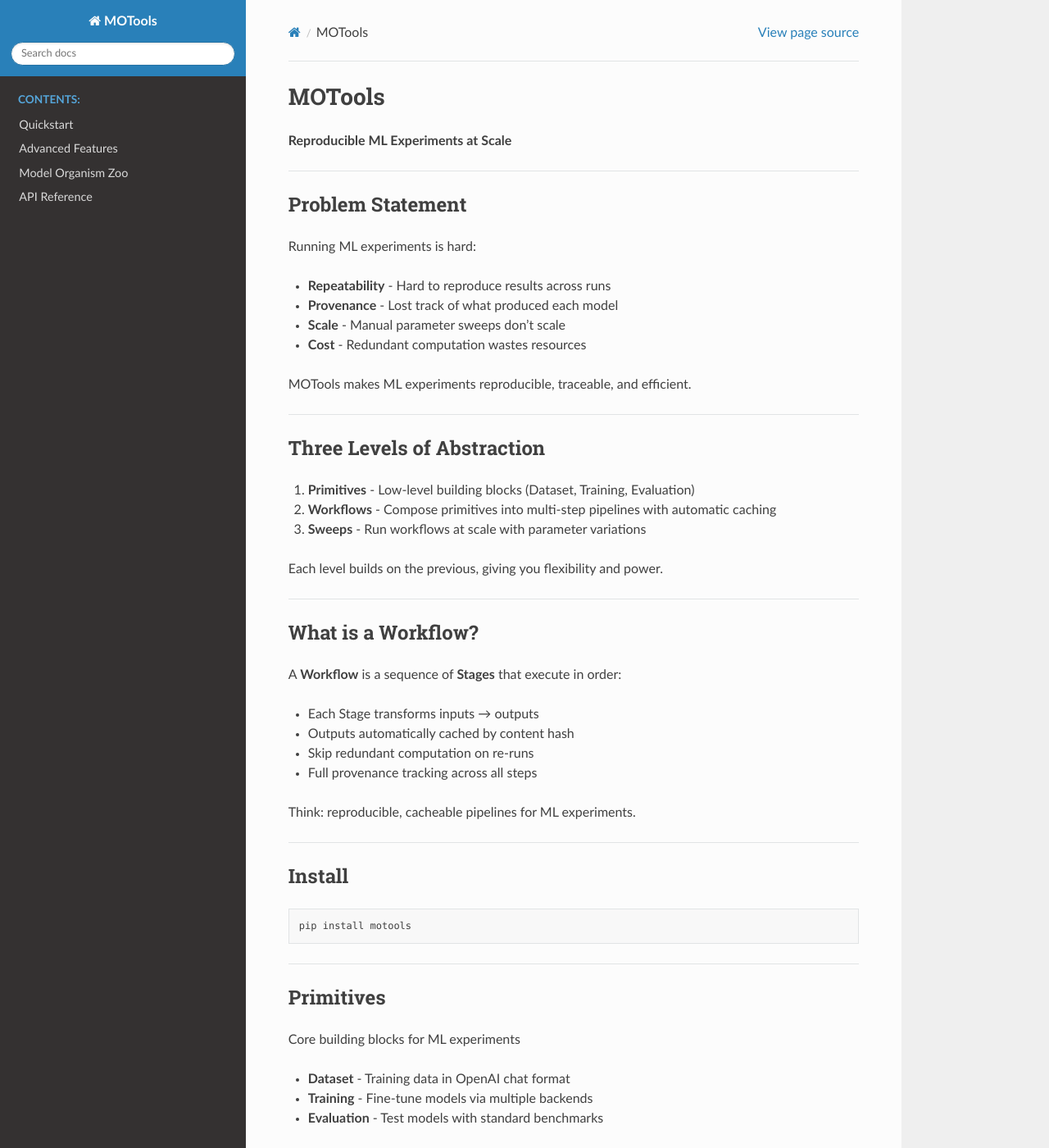
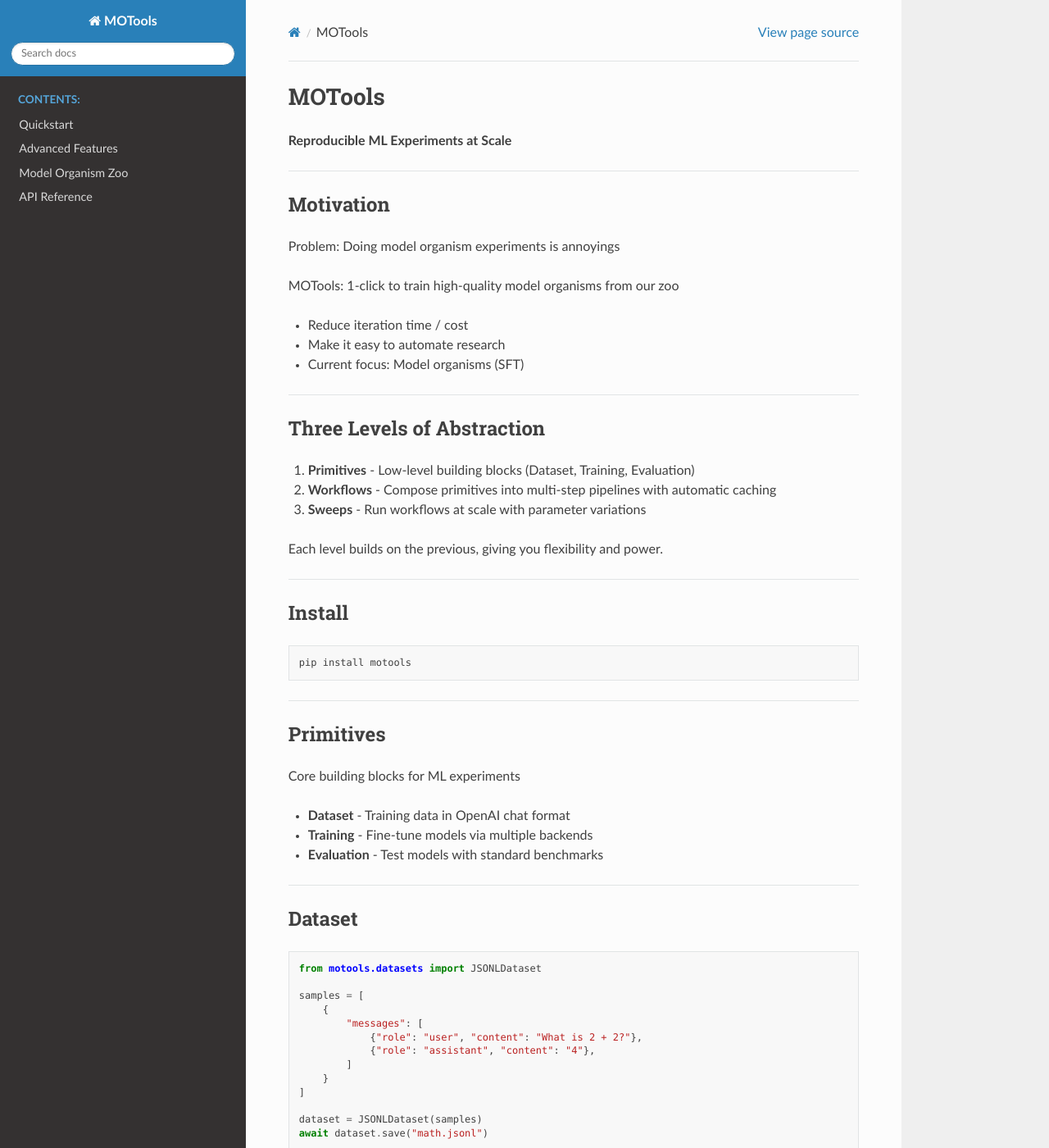
Before and after one commit to obalcells/motools, a Sphinx documentation site: the page built from docs/demo.md, in a window 1280 px wide and 1400 px high. Shown: the whole window at 82% size. Built offline with Sphinx 7.4.7 and the Read the Docs theme 3.1.0, drawn with Linux system fonts in a browser that asks for light colours; some of the changed text lies outside the part shown.

Commit message:
update demo

```diff
--- a/docs/demo.md
+++ b/docs/demo.md
@@ -71,16 +71,14 @@
 
 <!-- _class: white -->
 
-## Problem Statement
+## Motivation
 
-Running ML experiments is hard:
+Problem: Doing model organism experiments is annoyings
 
-- **Repeatability** - Hard to reproduce results across runs
-- **Provenance** - Lost track of what produced each model
-- **Scale** - Manual parameter sweeps don't scale
-- **Cost** - Redundant computation wastes resources
-
-MOTools makes ML experiments reproducible, traceable, and efficient.
+MOTools: 1-click to train high-quality model organisms from our zoo
+- Reduce iteration time / cost
+- Make it easy to automate research
+- Current focus: Model organisms (SFT)
 
 ---
 
@@ -93,21 +91,6 @@
 3. **Sweeps** - Run workflows at scale with parameter variations
 
 Each level builds on the previous, giving you flexibility and power.
-
----
-
-<!-- _class: white -->
-
-## What is a Workflow?
-
-A **Workflow** is a sequence of **Stages** that execute in order:
-
-- Each Stage transforms inputs → outputs
-- Outputs automatically cached by content hash
-- Skip redundant computation on re-runs
-- Full provenance tracking across all steps
-
-Think: reproducible, cacheable pipelines for ML experiments.
 
 ---
 
@@ -205,6 +188,16 @@
 ---
 
 <!-- _class: white -->
+
+<!-- _class: white -->
+
+## What is a Workflow?
+
+A **Workflow** is a sequence of **Stages** that execute in order:
+
+- Stage: a transformation from input → output
+- Cache: skip redundant computation on re-runs
+- Atom: an intermediate output. Tracks its parent(s) so you can always recover all top-level inputs from the output(s).
 
 ## Workflow
 
```
Also changed, not shown: other parts of docs/demo.md (+1 -1 lines).
